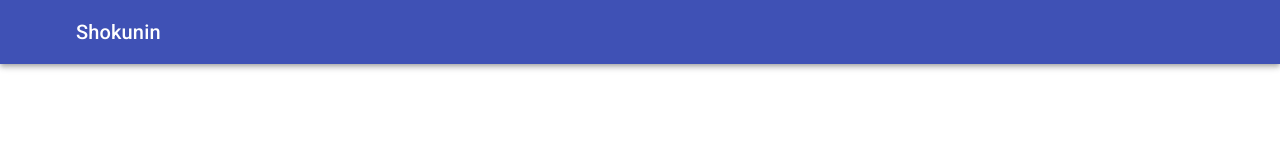
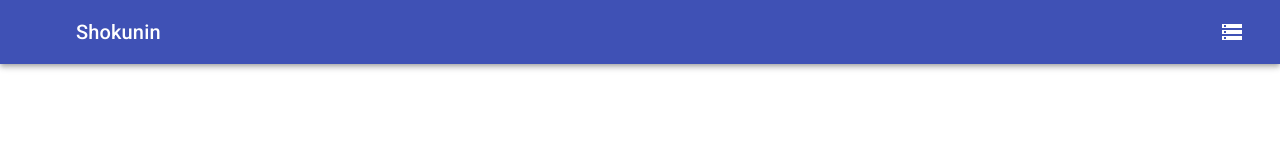
Before and after one commit to TheGuardianWolf/Shokunin, a React (Create React App) app: page / in a window 1280 px wide. Shown: the top 157 px of the page. Built offline with nearby package versions, Linux system fonts and the light colour scheme; what redux-axios-middleware would draw is missing.

Commit message:
Add server switch

```diff
--- a/src/app/header/AppBar.tsx
+++ b/src/app/header/AppBar.tsx
@@ -1,6 +1,9 @@
+import { ChevronLeft, Storage } from '@material-ui/icons';
 import {
   IconButton,
   AppBar as MaterialAppBar,
+  Menu,
+  MenuItem,
   Toolbar,
   Typography,
   makeStyles,
@@ -9,7 +12,7 @@ import React, { useEffect, useMemo, useState } from 'react';
 import { generateSearchQuery, getSearchParams } from 'util/search-utils';
 import { useHistory, useRouteMatch } from 'react-router-dom';
 
-import { ChevronLeft } from '@material-ui/icons';
+import { AxiosClient } from 'app/requests';
 import SearchInput from 'components/search-input/SearchInput';
 import clsx from 'clsx';
 
@@ -23,11 +26,18 @@ const useStyles = makeStyles((theme) => ({
   toolbar: {
     flexWrap: 'wrap',
   },
-  menuButton: {
+  toolbarButtonNavigateBack: {
     marginRight: theme.spacing(2),
     order: 1,
     [theme.breakpoints.down('xs')]: {
       marginRight: 0,
+    },
+  },
+  toolbarButtonServerSelect: {
+    marginLeft: 'auto',
+    order: 4,
+    [theme.breakpoints.down('xs')]: {
+      order: 3,
     },
   },
   title: {
@@ -54,18 +64,35 @@ const useStyles = makeStyles((theme) => ({
   },
 }));
 
+const servers = [
+  {
+    client: AxiosClient.E621,
+    name: 'NSFW (e621.net)',
+  },
+  {
+    client: AxiosClient.E926,
+    name: 'SFW (e926.net)',
+  },
+];
+
 export function AppBar() {
   const classes = useStyles();
 
   const history = useHistory();
+  const match = useRouteMatch<{ client: AxiosClient | undefined }>('/:client');
 
-  const match = useRouteMatch<{ client: string }>('/:client');
+  const client = useMemo(() => match?.params.client ?? AxiosClient.E621, [
+    match,
+  ]);
 
   const tags = useMemo(() => getSearchParams(history.location.search, 'tags'), [
     history.location.search,
   ]);
 
   const [searchInput, setSearchInput] = useState('');
+  const [serverSelectAnchorEl, setServerSelectAnchorEl] = useState<
+    (EventTarget & HTMLButtonElement) | null
+  >(null);
 
   useEffect(() => {
     setSearchInput(tags.join(' '));
@@ -85,7 +112,10 @@ export function AppBar() {
             history.push(`/${match?.params.client ?? ''}`);
           }}
           edge="start"
-          className={clsx(classes.menuButton, isHome && classes.invisible)}
+          className={clsx(
+            classes.toolbarButtonNavigateBack,
+            isHome && classes.invisible
+          )}
         >
           <ChevronLeft />
         </IconButton>
@@ -106,6 +136,44 @@ export function AppBar() {
             });
           }}
         />
+        <IconButton
+          color="inherit"
+          aria-label="server select"
+          aria-controls="menu-server"
+          aria-haspopup="true"
+          onClick={(e) => setServerSelectAnchorEl(e.currentTarget)}
+          edge="start"
+          className={classes.toolbarButtonServerSelect}
+        >
+          <Storage />
+        </IconButton>
+        <Menu
+          id="menu-server"
+          anchorEl={serverSelectAnchorEl}
+          keepMounted
+          open={!!serverSelectAnchorEl}
+          onClose={() => setServerSelectAnchorEl(null)}
+        >
+          {servers.map((server) => (
+            <MenuItem
+              key={server.name}
+              selected={client === server.client}
+              onClick={() => {
+                const pathComponents = history.location.pathname.split('/');
+                if (pathComponents.length > 1) {
+                  pathComponents[1] = server.client;
+                }
+                history.push({
+                  ...history.location,
+                  pathname: pathComponents.join('/'),
+                });
+                setServerSelectAnchorEl(null);
+              }}
+            >
+              {server.name}
+            </MenuItem>
+          ))}
+        </Menu>
       </Toolbar>
     </MaterialAppBar>
   );
--- a/src/app/pages/Results.tsx
+++ b/src/app/pages/Results.tsx
@@ -2,6 +2,7 @@ import { AxiosClient, RequestStatus } from 'app/requests';
 import {
   E621PostPages,
   getNextPostsPage,
+  selectClient,
   selectPosts,
   selectPostsMeta,
 } from 'app/slices/e621APISlice';
@@ -14,8 +15,6 @@ import { useDispatch, useSelector } from 'react-redux';
 import { useLocation, useParams } from 'react-router-dom';
 import { useMediaQuery, useTheme } from '@material-ui/core';
 
-import { selectClient } from 'app/slices/searchSlice';
-
 export function Results() {
   const theme = useTheme();
   const isPageNarrow = useMediaQuery(theme.breakpoints.down('xs'));
@@ -24,7 +23,7 @@ export function Results() {
   const [posts, postsStatus] = useSelector(selectPosts);
   const [postsMeta] = useSelector(selectPostsMeta);
   const [apiClient] = useSelector(selectClient);
-  const { routeClient } = useParams();
+  const { client: routeClient } = useParams();
   const client = useMemo(
     () => (routeClient as AxiosClient) ?? AxiosClient.E621,
     [routeClient]
--- a/src/components/google-analytics/GoogleAnalytics.tsx
+++ b/src/components/google-analytics/GoogleAnalytics.tsx
@@ -1,6 +1,5 @@
-import React, { useEffect } from 'react';
-
 import ReactGA from 'react-ga';
+import { useEffect } from 'react';
 import { useHistory } from 'react-router-dom';
 
 let gaInit = false;
```
